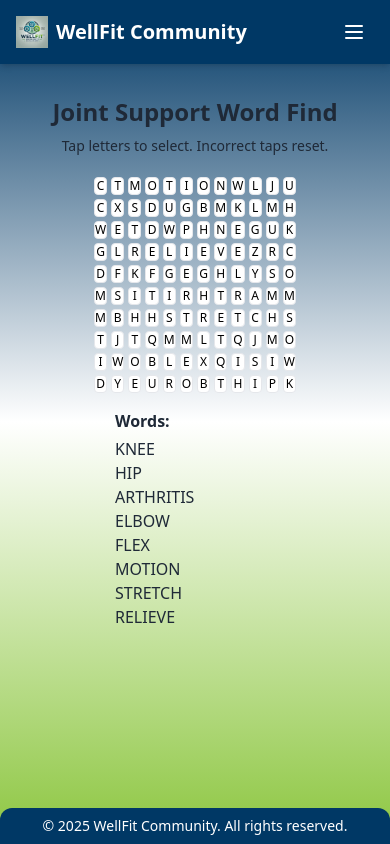
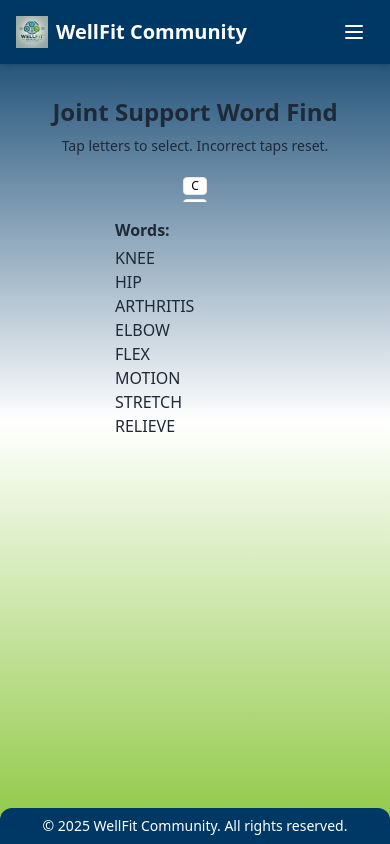
Before and after one commit to WellFitCommunity/WellFit-Community-Daily-Complete, a React (Create React App) app: page /wordfind in a window 390 px wide. Built offline with nearby package versions, Linux system fonts and the light colour scheme.

Commit message:
Optimize WordFind for small phones; restore and sharpen header logo

```diff
--- a/src/components/WordFind.tsx
+++ b/src/components/WordFind.tsx
@@ -90,7 +90,7 @@ const WordFind: React.FC = () => {
       <div className="overflow-x-auto -mx-4 px-4">
         <div
           className="inline-grid gap-1"
-          style={{ gridTemplateColumns: `repeat(${COLS}, minmax(0, 1fr))` }}
+          style={{ width: `calc(100vw/${COLS} - 8px)`, height: `calc(100vw/${COLS} - 8px)` }}
         >
           {grid.map((row, r) =>
             row.map((ch, c) => {
```
